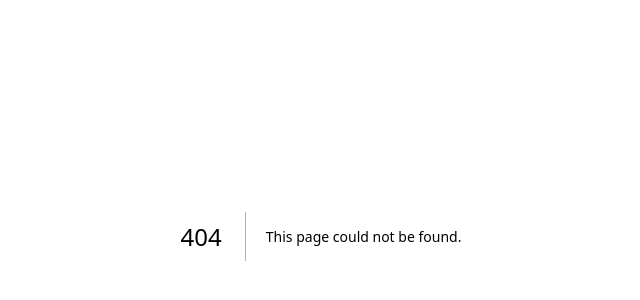
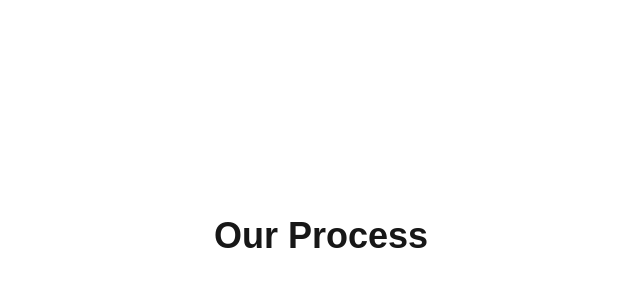
Before and after one commit to shersingh077/-stockslearner-landing, a Next.js app: page /process in a window 1280 px wide. Before the commit this address had no page. Shown: the part 164-464 px from the top of the page, without its empty margins (319-959 px from the left). Built offline with nearby package versions, Linux system fonts and the light colour scheme.

Commit message:
Add process page

```diff
--- /dev/null
+++ b/app/process/page.tsx
@@ -0,0 +1,9 @@
+export default function ProcessPage() {
+  return (
+    <main className="min-h-screen flex items-center justify-center">
+      <h1 className="text-4xl font-bold">
+        Our Process
+      </h1>
+    </main>
+  );
+}
```
